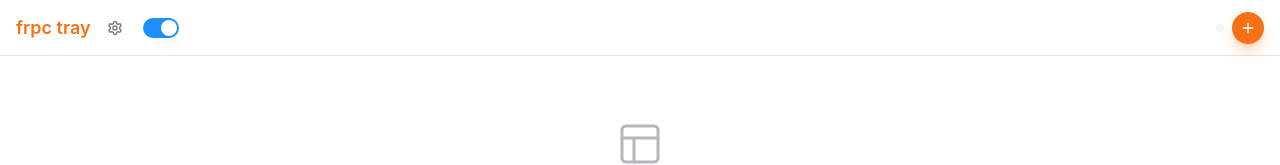
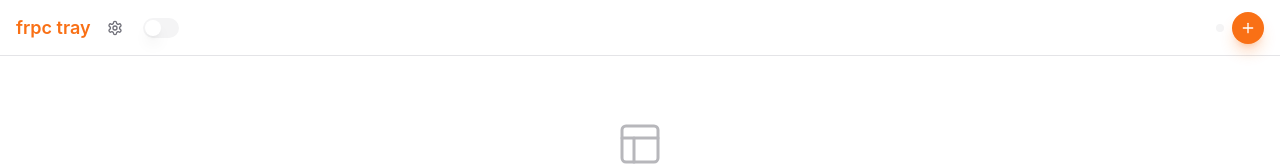
Before and after one commit to svier0/FrpcTray, a Vue app in the folder frontend/: page / in a window 1280 px wide. Shown: the top 165 px of the page. Built offline with nearby package versions, Linux system fonts and the light colour scheme.

Commit message:
fix: 主界面总开关默认关闭

```diff
--- a/frontend/src/App.vue
+++ b/frontend/src/App.vue
@@ -9,7 +9,7 @@ import SettingsPage from "./components/SettingsPage.vue";
 import type { ServerItem } from "./components/ServerItem.vue";
 import { listServers, listProxies, createProxy, updateProxy, deleteProxy, reorderProxies } from "./utils/ipc";
 
-const globalEnabled = ref(true);
+const globalEnabled = ref(false);
 const activeTab = ref<string>("");
 const activeProxyId = ref<string | undefined>();
 const showSettings = ref(false);
```
